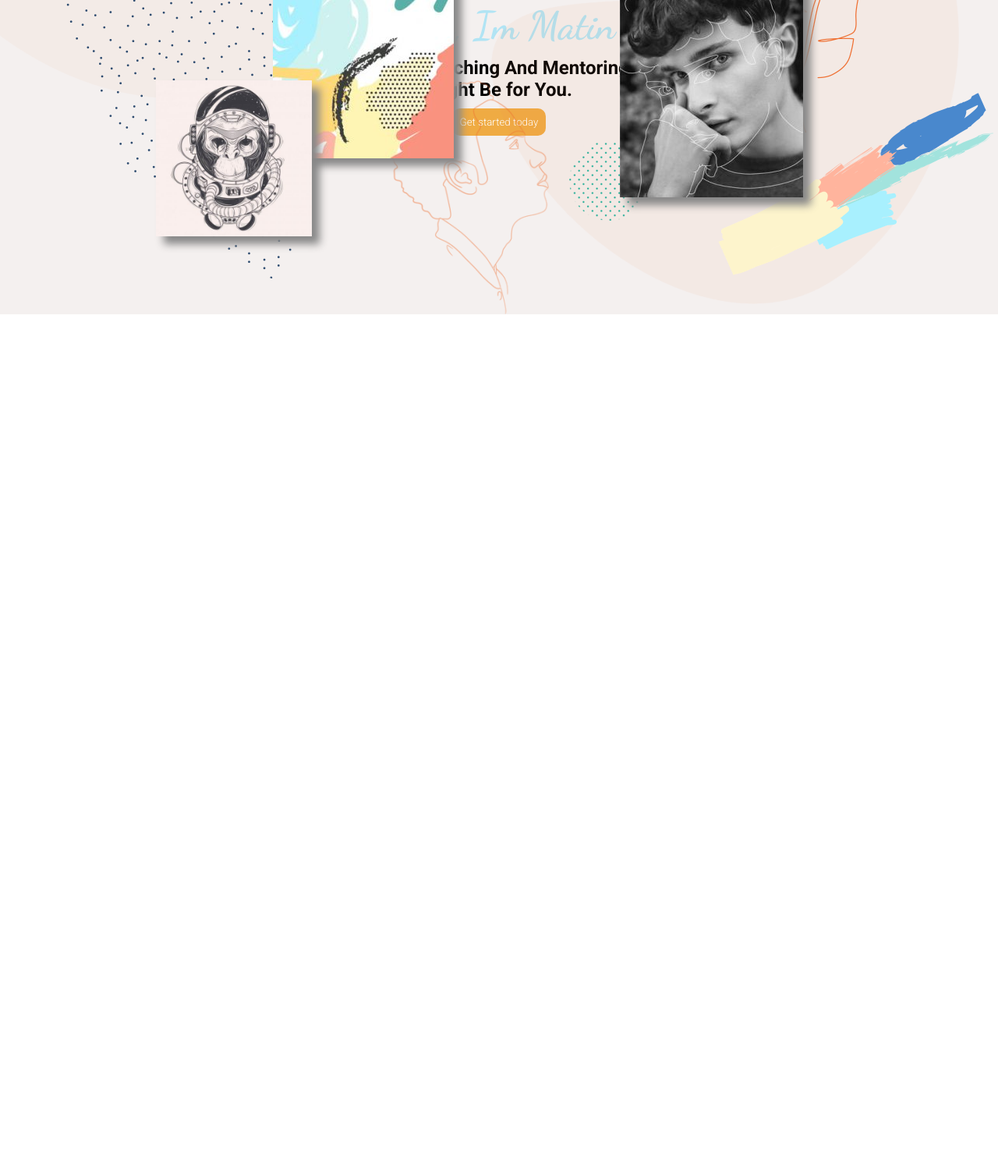
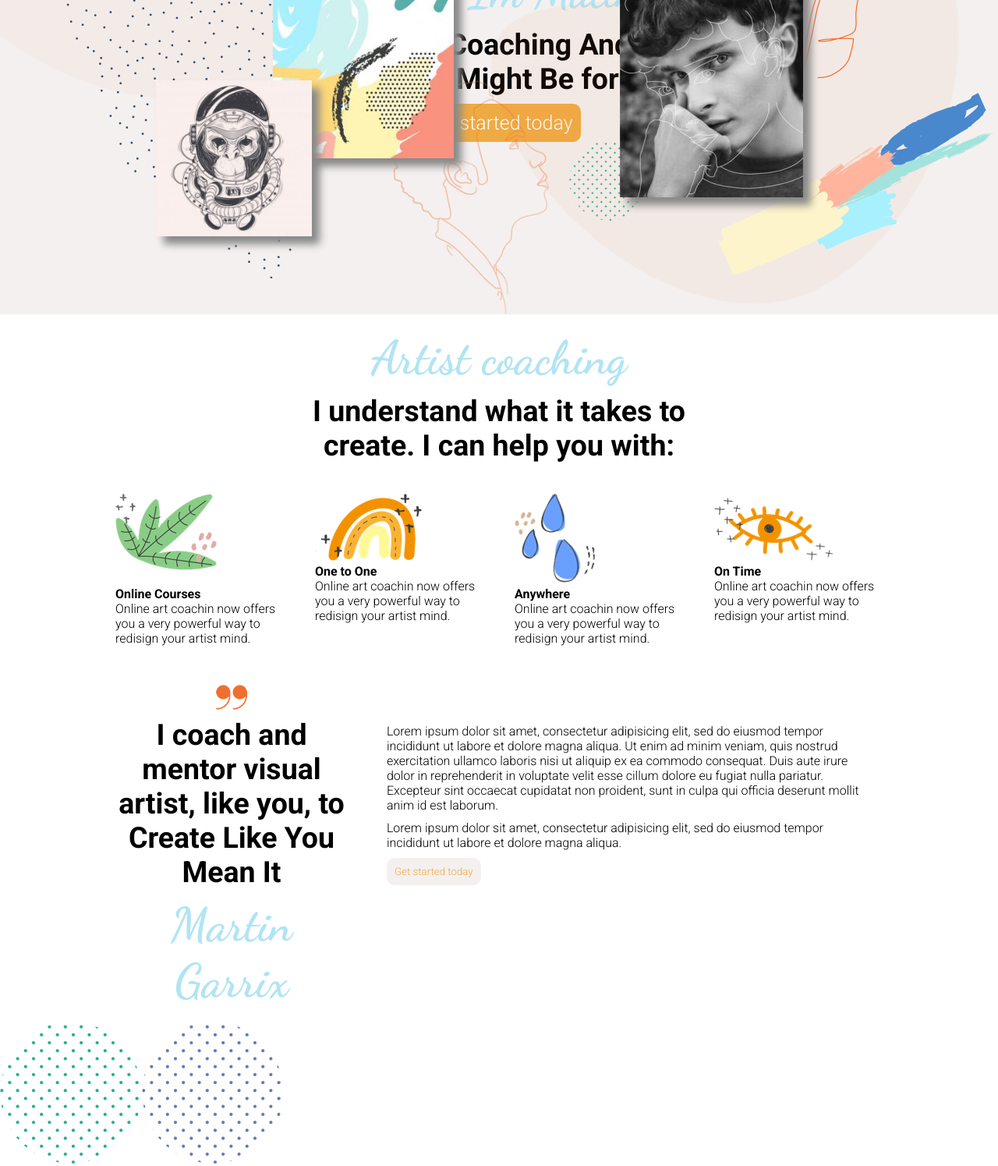
Before and after one commit to ulisse-fontanot/proj-html-vuejs, a plain HTML site: page index.html in a window 1280 px wide. Shown: the part 328-1823 px from the top of the page at 78% size. Before the commit the page ends 800 px from the top, so only its background shows below. Drawn offline with nearby package versions, Linux system fonts and the light colour scheme.

Commit message:
fino a media

```diff
--- a/css/style.css
+++ b/css/style.css
@@ -68,6 +68,11 @@
   margin: 10px 0;
 }
 
+.container{
+  width: 80%;
+  margin: auto;
+}
+
 /* BUTTON */
 .button{
   display: flex;
@@ -90,6 +95,24 @@
 /* OGGETTI VARI */
 li{
   list-style: none;
+}
+
+.titolone{
+  display: flex;
+  flex-direction: column;
+  align-items: center;
+  text-align: center;
+  width: 500px;
+  margin: auto;
+  font-size: 25px;
+}
+
+.titolone strong{
+  font-size: 60px;
+}
+
+.titolone button{
+  font-size: 25px;
 }
 
 /* WARNING: riutilizzabili */
@@ -129,18 +152,8 @@ li{
   position: relative;
 }
 
-.jumbo-title{
-  display: flex;
-  flex-direction: column;
-  align-items: center;
-  text-align: center;
-  width: 400px;
-  margin: auto;
-  padding-top: 200px;
-}
-
-.jumbo-title strong{
-  font-size: 50px;
+.jumbo .titolone{
+  padding-top: 150px;
 }
 
 .alto-sx-orange{
@@ -207,3 +220,35 @@ li{
 /* JUMBO */
 
 /* HEADER */
+
+/* MAIN */
+
+/* UNDERSTAND */
+.understand-box-container{
+  width: 100%;
+  display: flex;
+}
+
+.understand-box{
+  width: 25%;
+  padding: 20px;
+}
+/* UNDERSTAND */
+
+/* COACH */
+.coach .container{
+  display: flex;
+}
+
+.coach .titolone{
+  width: 33%;
+  padding: 20px;
+}
+
+.coach .coach-right{
+  width: 67%;
+  padding: 70px 30px 0;
+}
+/* COACH */
+
+/* MAIN */
--- a/index.html
+++ b/index.html
@@ -45,7 +45,7 @@
       <!-- MENU -->
       <!-- JUMBO -->
       <section class="jumbo bg-lightgrey">
-        <div class="jumbo-title">
+        <div class="titolone">
           <strong class="text-celeste">Hello, Im Matin</strong>
           <h2 class="p-tb-10">Artist Coaching And Mentoring Might Be for You.</h2>
           <button class="bg-orange text-white button" type="button"> Get started today</button>
@@ -67,27 +67,83 @@
 
     <!-- MAIN -->
     <main>
-      <section class="understand">
+      <!-- UNDERSTAND -->
+      <section class="understand p-tb-10">
+        <div class="container">
+          <div class="titolone p-tb-10">
+            <strong class="text-celeste">Artist coaching</strong>
+            <h2 class="p-tb-10">I understand what it takes to create. I can help you with:</h2>
+          </div>
+          <div class="understand-box-container">
+            <div class="understand-box">
+              <img src="img/artist-box-image-01.png" alt="foglia">
+              <h4>Online Courses</h4>
+              <p>Online art coachin now offers you a very powerful way to redisign your artist mind.</p>
+            </div>
+            <div class="understand-box">
+              <img src="img/artist-box-image-02.png" alt="arc">
+              <h4>One to One</h4>
+              <p>Online art coachin now offers you a very powerful way to redisign your artist mind.</p>
+            </div>
+            <div class="understand-box">
+              <img src="img/artist-box-image-03.png" alt="gocce">
+              <h4>Anywhere</h4>
+              <p>Online art coachin now offers you a very powerful way to redisign your artist mind.</p>
+            </div>
+            <div class="understand-box">
+              <img src="img/artist-box-image-04.png" alt="occhio">
+              <h4>On Time</h4>
+              <p>Online art coachin now offers you a very powerful way to redisign your artist mind.</p>
+            </div>
+          </div>
+        </div>
+      </section>
+      <!-- UNDERSTAND -->
 
+      <!-- COACH -->
+      <section class="coach">
+        <div class="container">
+          <div class="titolone p-tb-10">
+            <img src="img/artist-quote-icon.png" alt="virgolette">
+            <h2 class="p-tb-10">I coach and mentor visual artist, like you, to Create Like You Mean It</h2>
+            <strong class="text-celeste">Martin Garrix</strong>
+          </div>
+          <div class="coach-right">
+            <p>Lorem ipsum dolor sit amet, consectetur adipisicing elit, sed do eiusmod tempor incididunt ut labore et dolore magna aliqua. Ut enim ad minim veniam, quis nostrud exercitation ullamco laboris nisi ut aliquip ex ea commodo consequat. Duis aute irure dolor in reprehenderit in voluptate velit esse cillum dolore eu fugiat nulla pariatur. Excepteur sint occaecat cupidatat non proident, sunt in culpa qui officia deserunt mollit anim id est laborum.</p>
+            <p class="m-tb-10">Lorem ipsum dolor sit amet, consectetur adipisicing elit, sed do eiusmod tempor incididunt ut labore et dolore magna aliqua.</p>
+            <button class="button bg-lightgrey text-orange m-tb-10" type="button"> Get started today</button>
+          </div>
+        </div>
       </section>
-      <section class="coach">
+      <!-- COACH -->
 
+      <!-- MEDIA -->
+      <section class="media">
+        <img src="img/maxcoach-shape-05.png">
+        <img src="img/maxcoach-shape-12.png">
+        <div class="player">
+          <img src="img/artist-video-poster.jpg" class="media-sfondo">
+          <img src="img/icon-youtube-play.png" class="yt">
+        </div>
       </section>
-      <section class="media">
+      <!-- MEDIA -->
 
-      </section>
       <section class="love">
 
       </section>
+
       <section class="corsi">
 
       </section>
+
       <section class="blog">
 
       </section>
+
       <section class="work">
 
       </section>
+
     </main>
     <!-- MAIN -->
 
```
